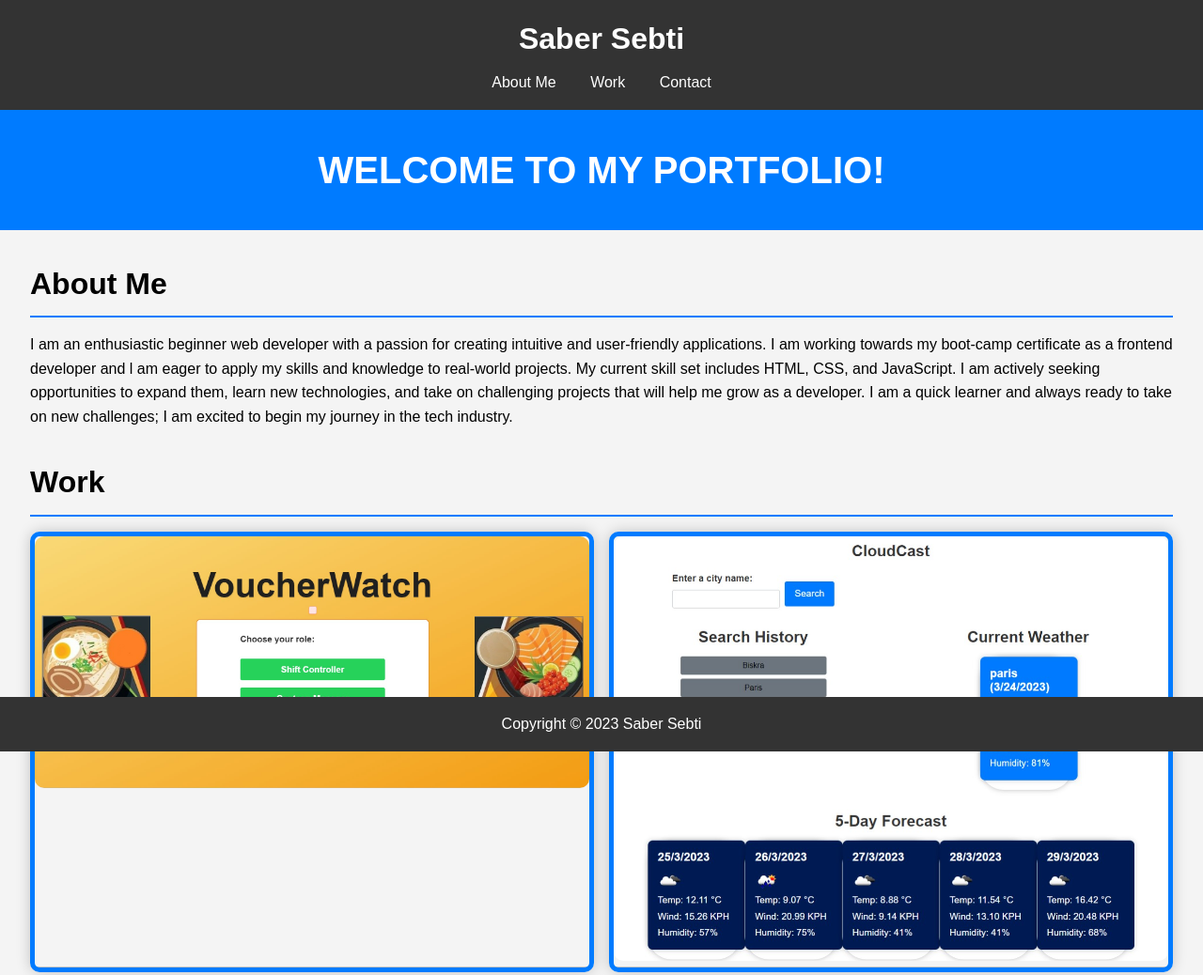
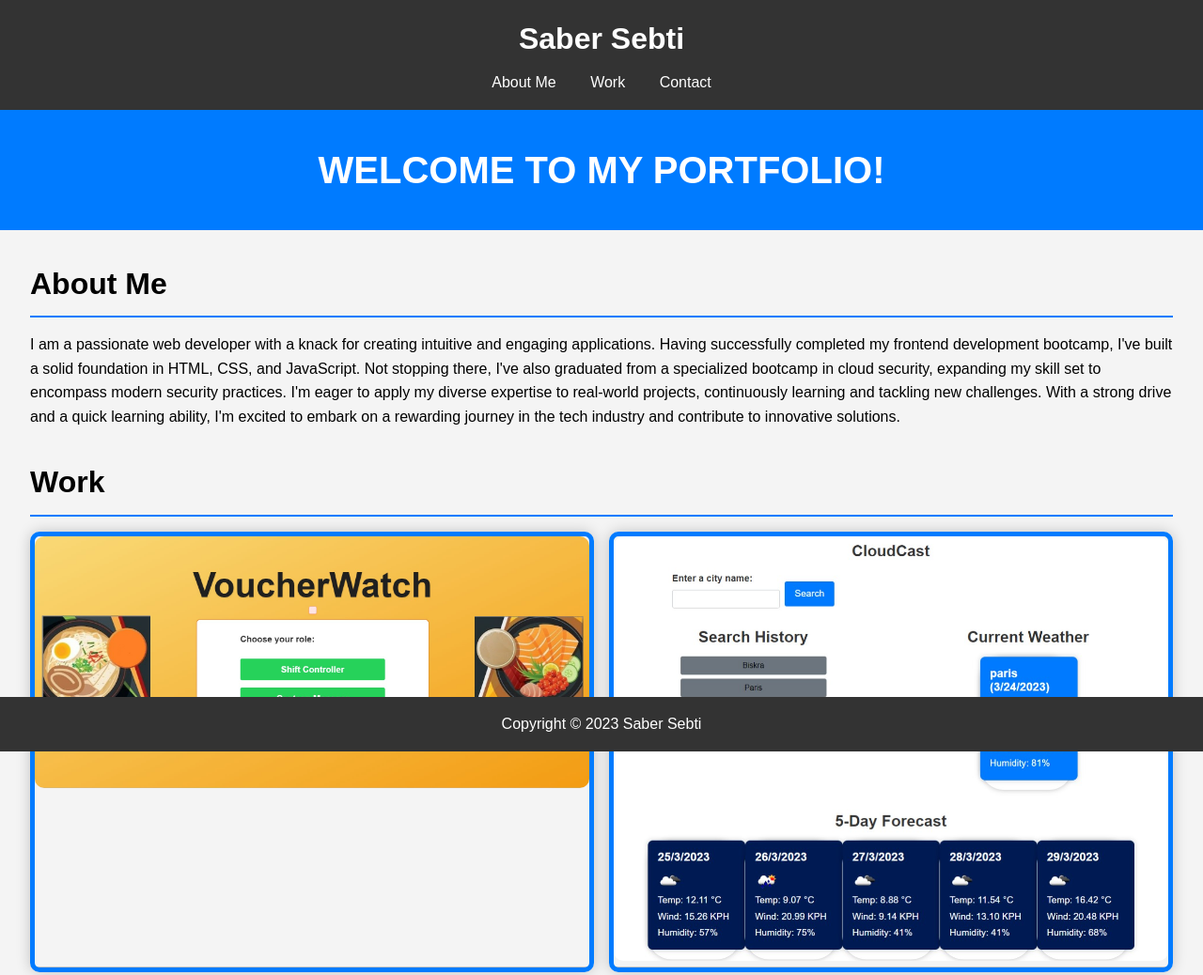
Before and after one commit to sabersebti/my-work-portfolio, a plain HTML site: page index.html in a window 1280 px wide. Shown: the top 1038 px of the page at 94% size. Drawn offline with Linux system fonts and the light colour scheme.

Commit message:
touching on the about me section of the

```diff
--- a/index.html
+++ b/index.html
@@ -30,12 +30,14 @@
 
   <main class="container">
     <!-- about me -->
-    <section class="page-section" id="about">
-      <h2>About Me</h2>
-      <section>
-        <p>I am an enthusiastic beginner web developer with a passion for creating intuitive and user-friendly applications. I am working towards my boot-camp certificate as a frontend developer and l am eager to apply my skills and knowledge to real-world projects. My current skill set includes HTML, CSS, and JavaScript. I am actively seeking opportunities to expand them, learn new technologies, and take on challenging projects that will help me grow as a developer. I am a quick learner and always ready to take on new challenges; I am excited to begin my journey in the tech industry.</p>
-      </section>
-    </section>
+   <!-- about me -->
+<section class="page-section" id="about">
+  <h2>About Me</h2>
+  <section>
+    <p>I am a passionate web developer with a knack for creating intuitive and engaging applications. Having successfully completed my frontend development bootcamp, I've built a solid foundation in HTML, CSS, and JavaScript. Not stopping there, I've also graduated from a specialized bootcamp in cloud security, expanding my skill set to encompass modern security practices. I'm eager to apply my diverse expertise to real-world projects, continuously learning and tackling new challenges. With a strong drive and a quick learning ability, I'm excited to embark on a rewarding journey in the tech industry and contribute to innovative solutions.</p>
+  </section>
+</section>
+
 
     <!-- portfolio container -->
     <section class="page-section" id="work">
```
